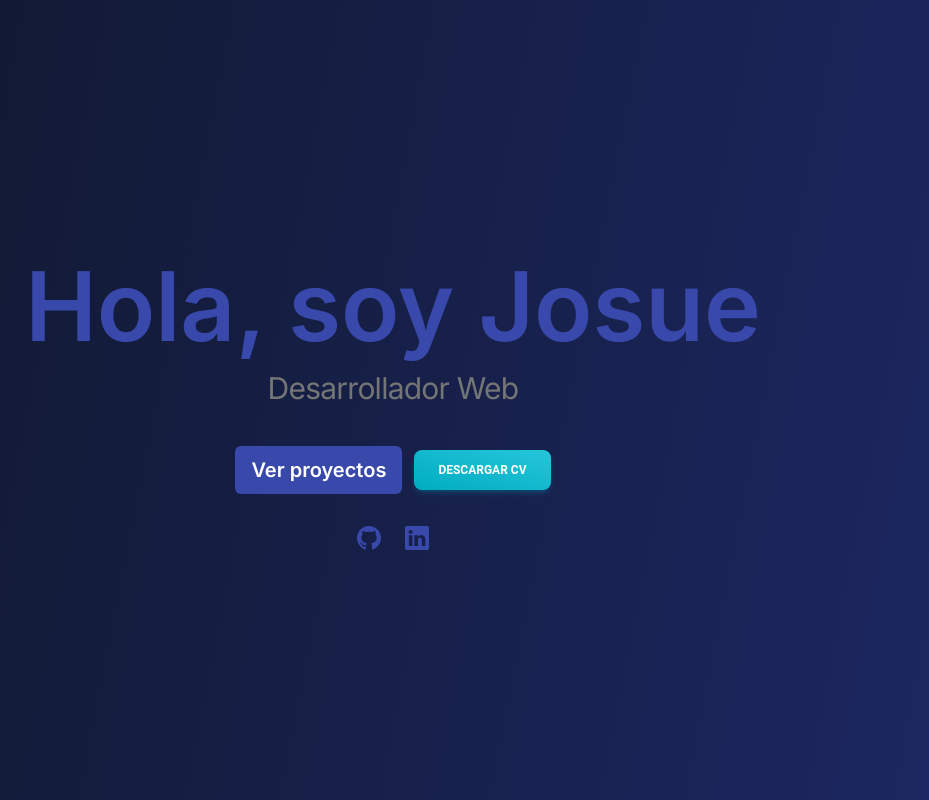
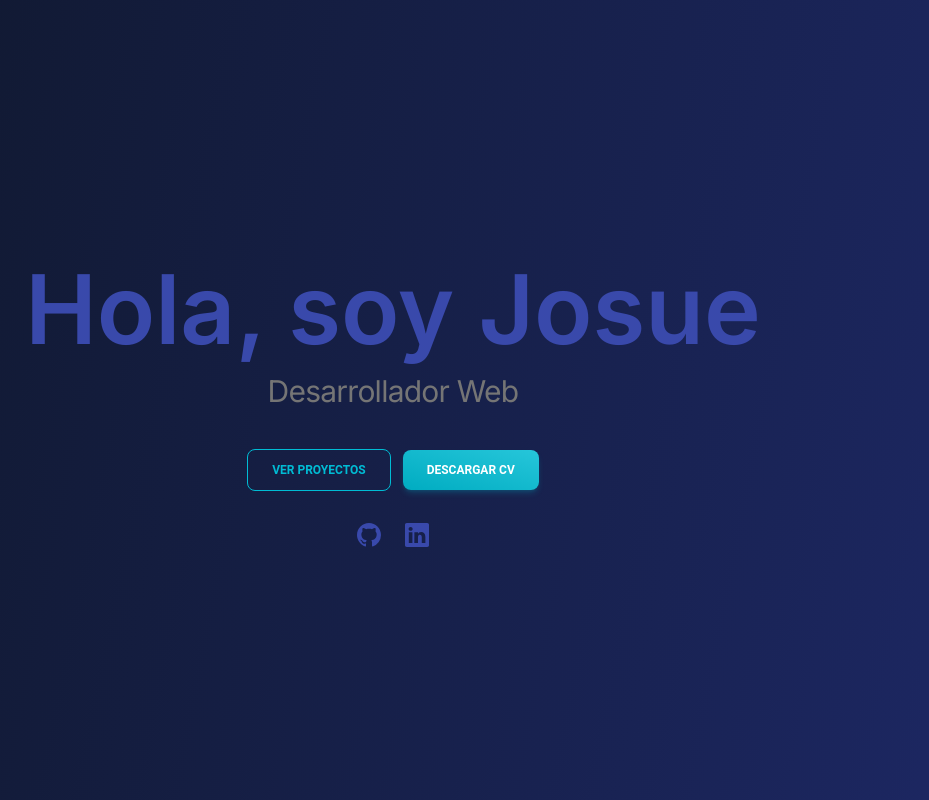
Before and after one commit to JosueEC/JosueCruz-Portfolio, a React (Vite) app: page / in a window 1280 px wide. Shown: the top 800 px of the page, without its empty margins (247-1176 px from the left). Built offline with nearby package versions, Linux system fonts and the light colour scheme.

Commit message:
feat(ButtonAction.jsx): 🔨 Change the section id from #works to #projects

```diff
--- a/src/singleComponents/Buttons/ButtonAction.jsx
+++ b/src/singleComponents/Buttons/ButtonAction.jsx
@@ -1,8 +1,15 @@
+import { Button } from '@material-tailwind/react'
+
 /* eslint-disable react/prop-types */
 export default function ButtonAction ({ text }) {
   return (
-    <a href='#works' className='inline-flex items-center justify-center text-sm md:text-xl font-semibold text-white duration-200 bg-indigo-600 px-4 py-2.5 rounded-md hover:bg-indigo-700 focus:outline-none focus-visible:outline-gray-600'>
-      {text}
-    </a>
+    <Button
+      variant='outlined'
+      color='cyan'
+    >
+      <a href='#works'>
+        {text}
+      </a>
+    </Button>
   )
 }
```
